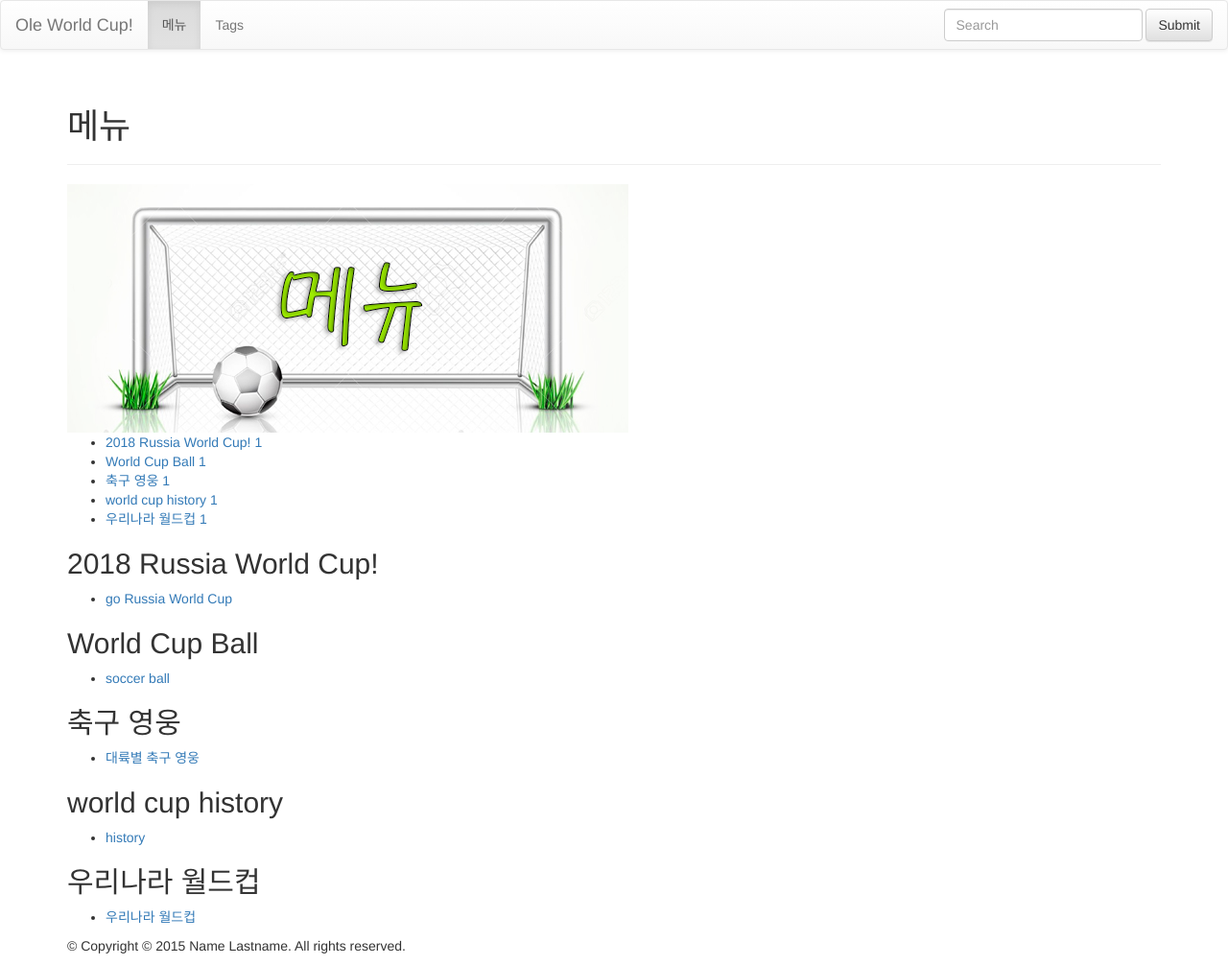
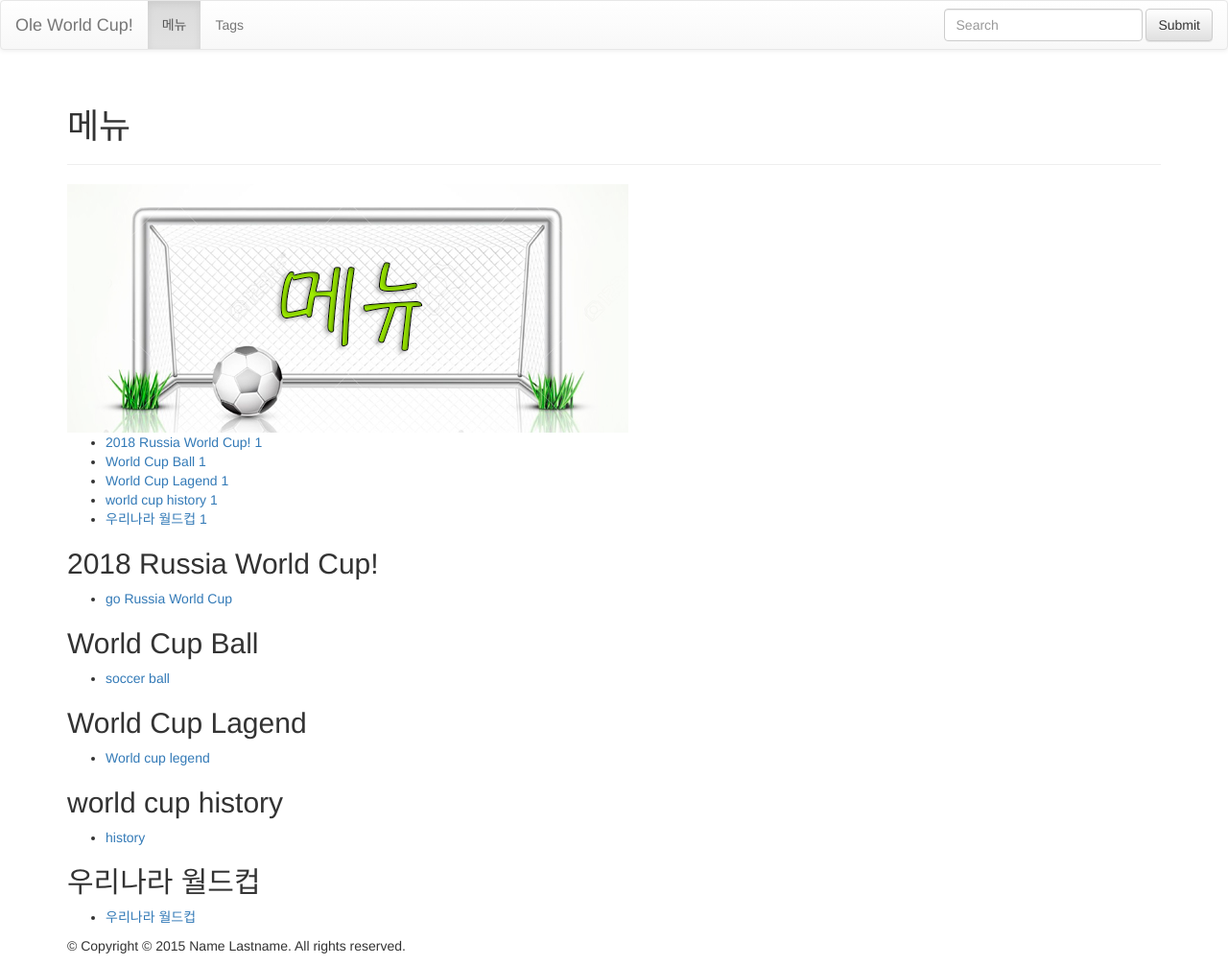
Before and after one commit to jungu9/jungu9.github.com, a Jekyll site: the page built from categories.html, in a window 1280 px wide. Shown: the whole page at 96% size. Built offline with Jekyll 4.4.1, drawn with Linux system fonts in a browser that asks for light colours; nearby versions of some CDN libraries; library files that are not in the unit come from our copies.

Commit message:
Update 2015-05-29-hero.md

```diff
--- a/_posts/core-samples/2015-05-29-hero.md
+++ b/_posts/core-samples/2015-05-29-hero.md
@@ -1,7 +1,7 @@
 ---
-title : 대륙별 축구 영웅
+title : World cup legend
 layout : post
-category : 축구 영웅
+category : World Cup Lagend
 ---
 
 ![cruiff](http://ncc.phinf.naver.net/20130204_34/jinsuk1127_1359943586304miiq7_JPEG/001.jpg?type=w646)
```
